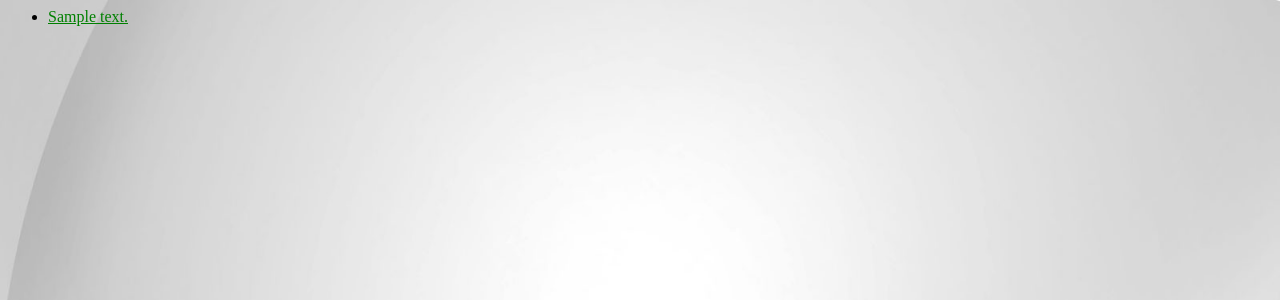
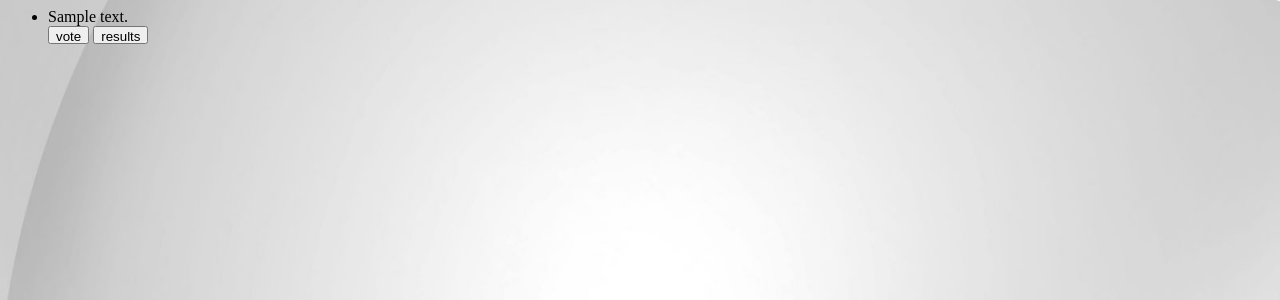
Before and after one commit to Jakarin-Jojo/ku-polls, a Django app: page /polls/ in a window 1280 px wide. Shown: the top 300 px of the page. Run offline with Django 3.2, Linux system fonts and the light colour scheme; tables that the repository leaves empty hold one stand-in row (values such as "Sample post").

Commit message:
add “vote” and “results” links for each question.

```diff
--- a/polls/templates/polls/detail.html
+++ b/polls/templates/polls/detail.html
@@ -4,9 +4,11 @@
 
 <form action="{% url 'polls:vote' question.id %}" method="post">
 {% csrf_token %}
+
 {% for choice in question.choice_set.all %}
     <input type="radio" name="choice" id="choice{{ forloop.counter }}" value="{{ choice.id }}">
     <label for="choice{{ forloop.counter }}">{{ choice.choice_text }}</label><br>
 {% endfor %}
+
 <input type="submit" value="Vote">
 </form>
--- a/polls/templates/polls/index.html
+++ b/polls/templates/polls/index.html
@@ -13,7 +13,9 @@
 {% if latest_question_list %}
     <ul>
     {% for question in latest_question_list %}
-        <li><a href="{% url 'polls:detail' question.id %}">{{ question.question_text }}</a></li>
+        <li>{{ question.question_text }}</li>
+        <a href="{% url 'polls:detail' question.id %}"><button style="height:18px">vote</button></a>
+        <a href="{% url 'polls:results' question.id %}"><button style="height:18px">results</button></a>
     {% endfor %}
     </ul>
 {% else %}
```
